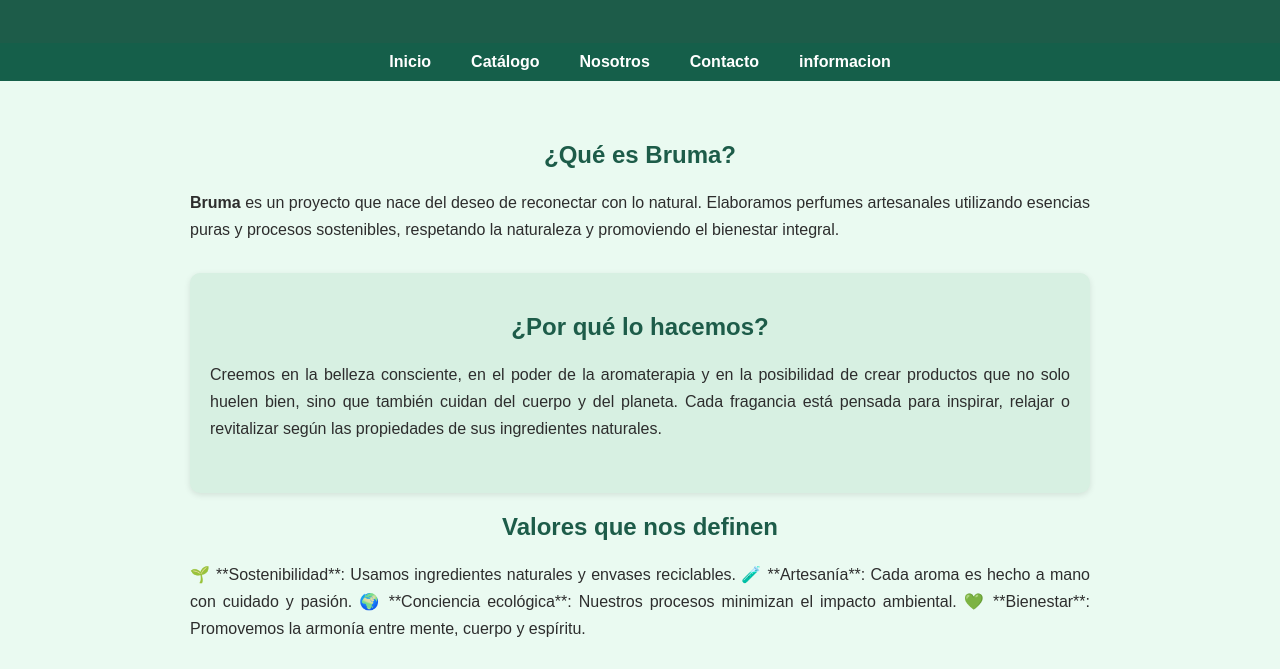
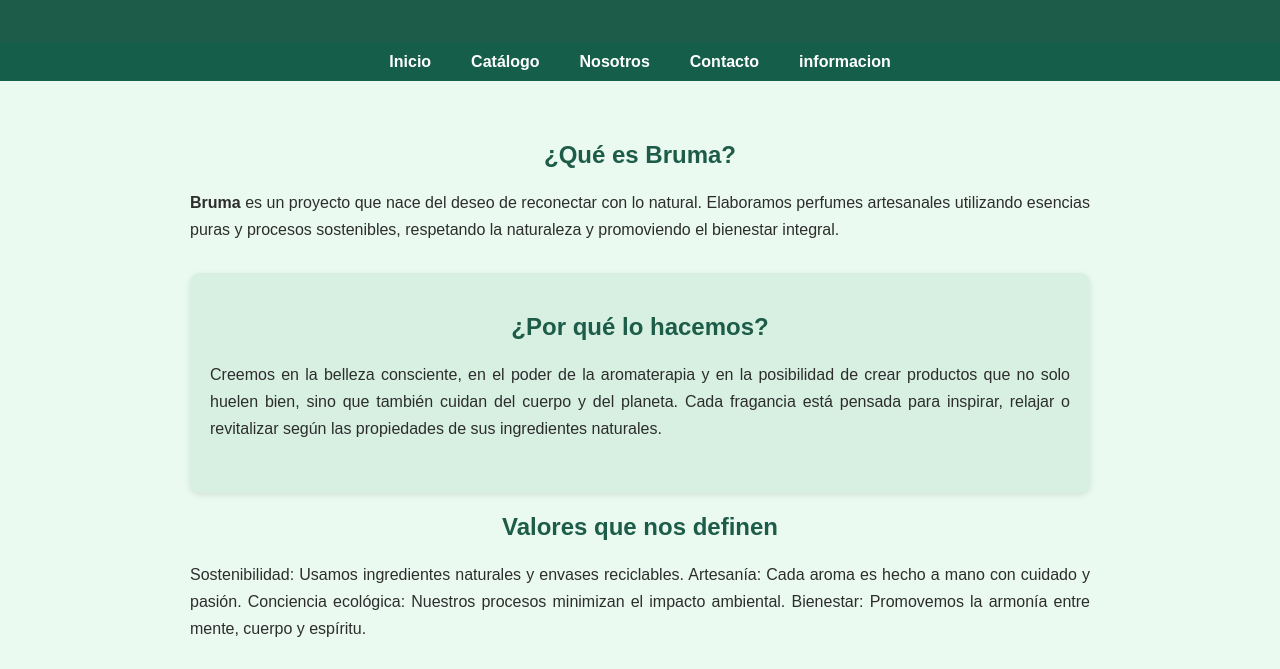
Before and after one commit to Estudiantescmb/CAMILO.github.io, a plain HTML site: page informacion.html in a window 1280 px wide. Shown: the part 131-800 px from the top of the page. Drawn offline with Linux system fonts and the light colour scheme.

Commit message:
Update informacion.html

```diff
--- a/informacion.html
+++ b/informacion.html
@@ -99,10 +99,10 @@
 
     <h2>Valores que nos definen</h2>
     <p>
-      🌱 **Sostenibilidad**: Usamos ingredientes naturales y envases reciclables.
-      🧪 **Artesanía**: Cada aroma es hecho a mano con cuidado y pasión.
-      🌍 **Conciencia ecológica**: Nuestros procesos minimizan el impacto ambiental.
-      💚 **Bienestar**: Promovemos la armonía entre mente, cuerpo y espíritu.
+       Sostenibilidad: Usamos ingredientes naturales y envases reciclables.
+       Artesanía: Cada aroma es hecho a mano con cuidado y pasión.
+       Conciencia ecológica: Nuestros procesos minimizan el impacto ambiental.
+      Bienestar: Promovemos la armonía entre mente, cuerpo y espíritu.
     </p>
 
     <h2>Objetivo del proyecto</h2>
```
